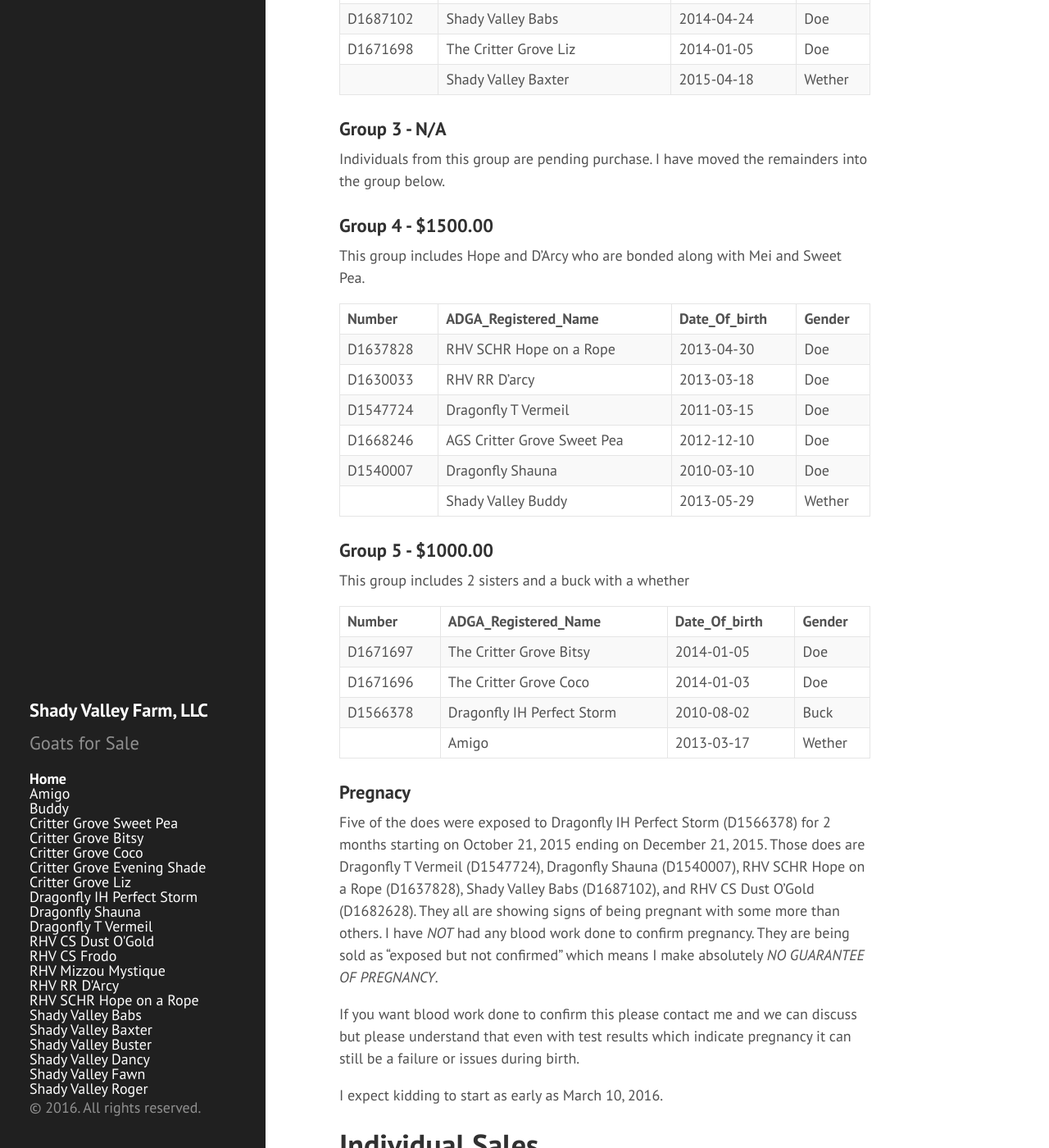
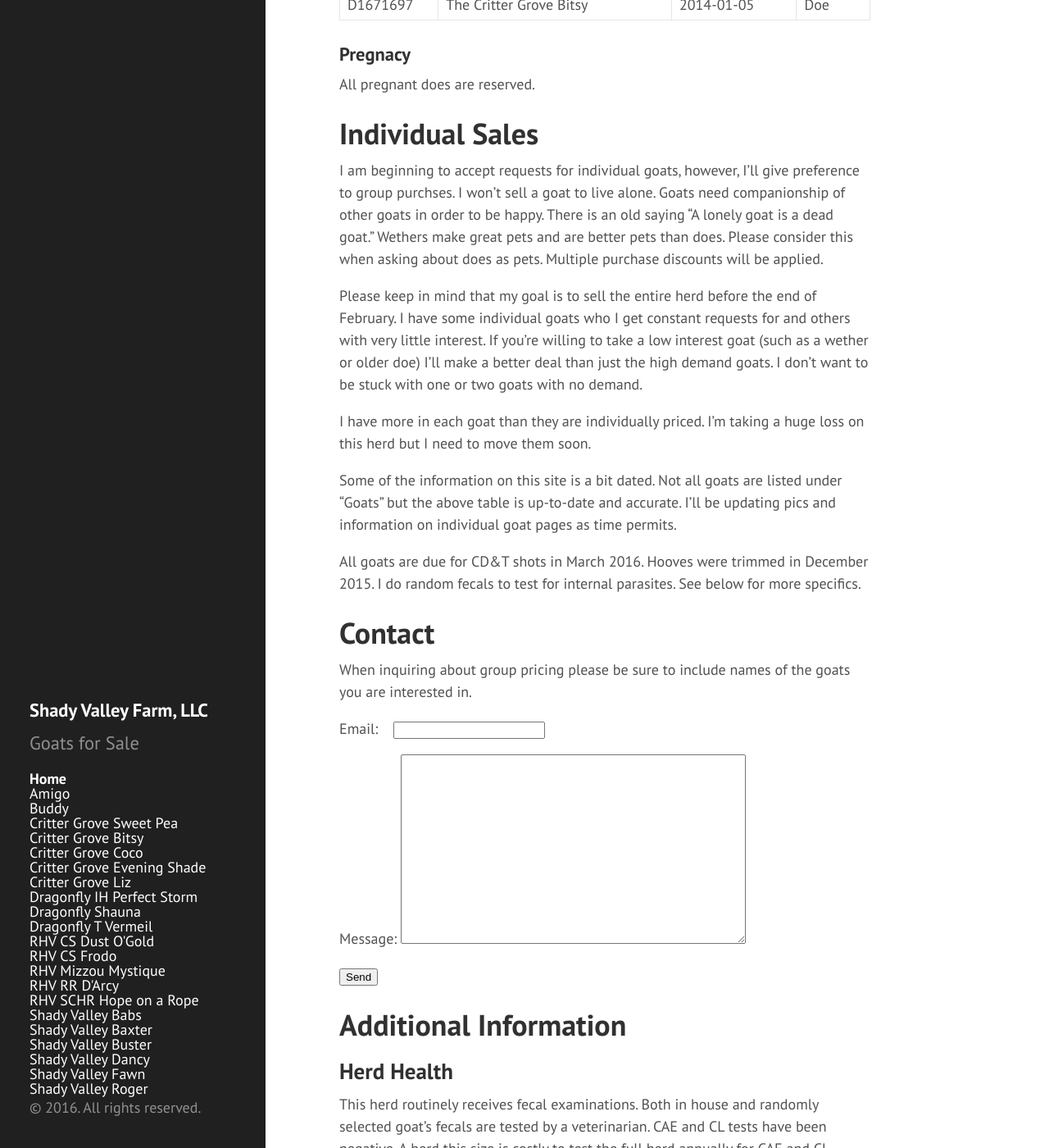
Before and after one commit to shadyvalleyfarm/shadyvalleyfarm.github.io, a Jekyll site: the page built from index.md, in a window 1280 px wide and 1400 px high, scrolled down 3012 px. Shown: the whole window at 82% size. Built offline with Jekyll 4.4.1, drawn with Linux system fonts in a browser that asks for light colours; Markdown is read by kramdown in place of the engine named in the settings; some of the changed text lies outside the part shown.

Commit message:
Update groups

```diff
--- a/index.md
+++ b/index.md
@@ -63,66 +63,32 @@
 I'm grouping together smaller groups of goats. These groups are discounted.  I would consider swapping around some goats in these groups, however, the reason I'm selling is because
 I can not keep them I will not put myself in a situation to end up with one or two goats who can't be sold. So please keep this in mind when inquiring.
 
-### Group 1 - $700.00
+### Group 1 - $1100.00
 
-This is good group for those wanting to just get a couple of does to start out with and some companion wethers.  I am willing to put Storm into this group for a total of $1000.00.
+This group includes 3 does and 1 buck. Fawn is the niece of Coco other than that they are unrelated.
 
 |Number|ADGA_Registered_Name|Date_Of_birth|Gender
 |:----------|:-------|:-------|:-------
 |D1722345|Shady Valley Dancy|2015-03-20|Doe
+|D1671696|The Critter Grove Coco|2014-01-03|Doe
 |D1720517|Shady Valley Fawn|2015-03-18|Doe
-| |Shady Valley Roger|2014-04-24|Wether
-| |Shady Valley Buster|2014-04-24|Wether
+|D1566378|Dragonfly IH Perfect Storm|2010-08-02|Buck
 
 
 ### Group 2 - $1000.00
 
-This group includes a non-related buck (except for Baxter who is Frodo's son). Baxter is small and does well with his dam Liz. I want to keep these two together.
+This group just includes 4 does including 3 half sisters.
 
 |Number|ADGA_Registered_Name|Date_Of_birth|Gender
 |:----------|:-------|:-------|:--------
 |D1691523|Critter Grove Evening Shade|2014-01-01|Doe
-|D1687189|RHV CS Frodo|2014-04-13|Buck
-|D1687102|Shady Valley Babs|2014-04-24|Doe
-|D1671698|The Critter Grove Liz|2014-01-05|Doe
-| |Shady Valley Baxter|2015-04-18|Wether
-
-### Group 3 - N/A
-
-Individuals from this group are pending purchase. I have moved the remainders into the group below.
-
-### Group 4 - $1500.00
-
-This group includes Hope and D'Arcy who are bonded along with Mei and Sweet Pea.
-
-|Number|ADGA_Registered_Name|Date_Of_birth|Gender
-|:----------|:-------|:-------|:-------
-|D1637828|RHV SCHR Hope on a Rope|2013-04-30|Doe
 |D1630033|RHV RR D'arcy|2013-03-18|Doe
-|D1547724|Dragonfly T Vermeil|2011-03-15|Doe
 |D1668246|AGS Critter Grove Sweet Pea|2012-12-10|Doe
-|D1540007|Dragonfly Shauna|2010-03-10|Doe
-| |Shady Valley Buddy|2013-05-29|Wether
-
-
-### Group 5 - $1000.00
-
-This group includes 2 sisters and a buck with a whether
-
-|Number|ADGA_Registered_Name|Date_Of_birth|Gender
-|:----------|:-------|:-------|:-------
 |D1671697|The Critter Grove Bitsy|2014-01-05|Doe
-|D1671696|The Critter Grove Coco|2014-01-03|Doe
-|D1566378|Dragonfly IH Perfect Storm|2010-08-02|Buck
-| |Amigo|2013-03-17|Wether
 
 ### Pregnacy
 
-Five of the does were exposed to Dragonfly IH Perfect Storm (D1566378) for 2 months starting on October 21, 2015 ending on December 21, 2015.  Those does are Dragonfly T Vermeil (D1547724), Dragonfly Shauna (D1540007), RHV SCHR Hope on a Rope (D1637828), Shady Valley Babs (D1687102), and RHV CS Dust O'Gold (D1682628).  They all are showing signs of being pregnant with some more than others. I have *NOT* had any blood work done to confirm pregnancy. They are being sold as "exposed but not confirmed" which means I make absolutely *NO GUARANTEE OF PREGNANCY*.
-
-If you want blood work done to confirm this please contact me and we can discuss but please understand that even with test results which indicate pregnancy it can still be a failure or issues during birth.
-
-I expect kidding to start as early as March 10, 2016.
+All pregnant does are reserved.
 
 # Individual Sales
 
```
Also changed, not shown: other parts of index.md (+1 -1 lines).
